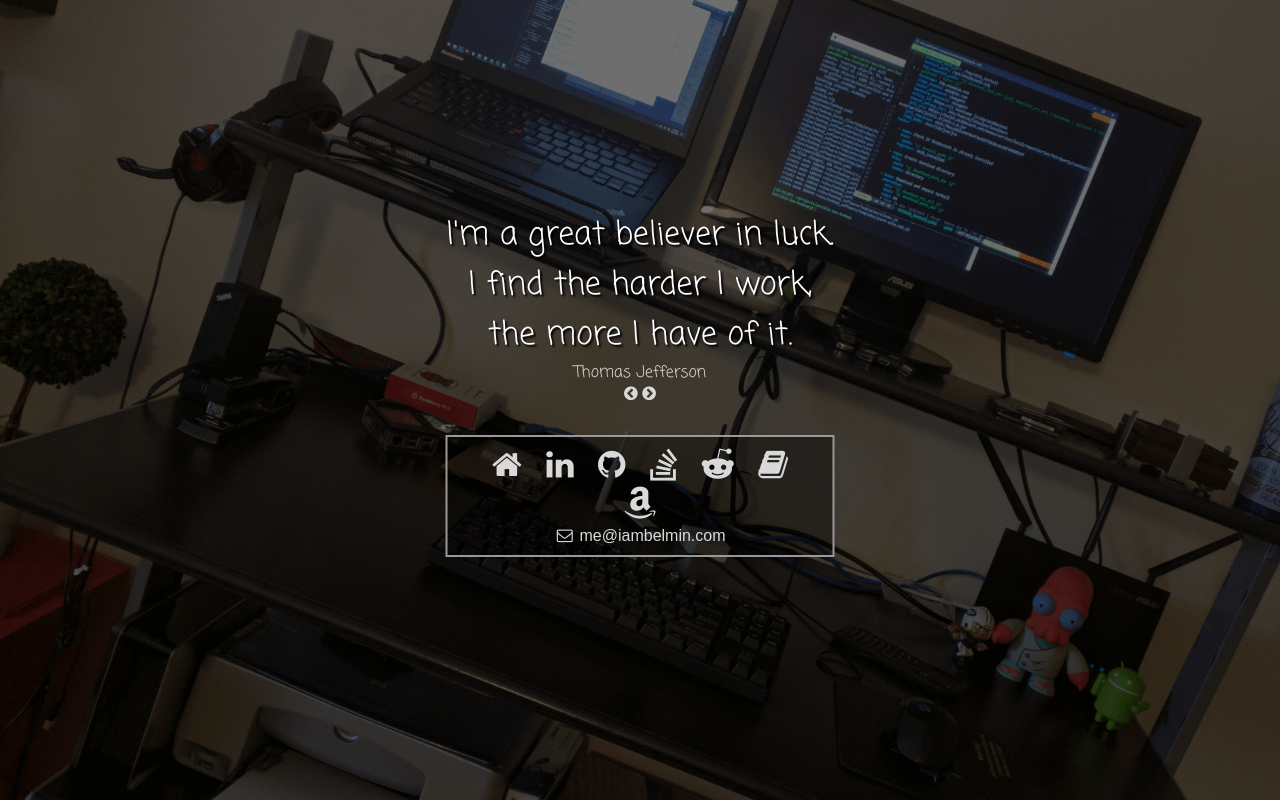
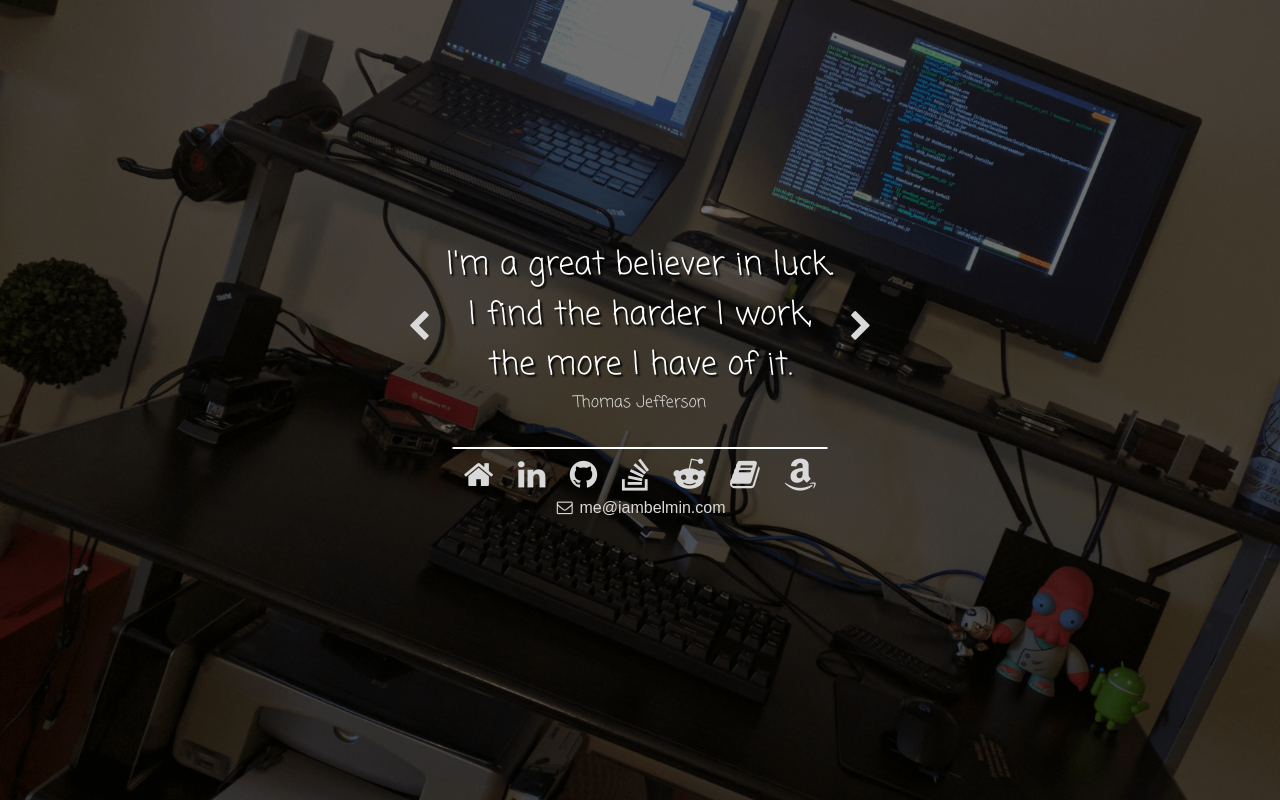
Before and after one commit to belminf/ansible-belm.info, a plain HTML site: page files/content/index.html in a window 1280 px wide. Drawn offline with nearby package versions, Linux system fonts and the light colour scheme; a web font is replaced by a local one.

Commit message:
changed styling for quotes

```diff
--- a/files/content/index.html
+++ b/files/content/index.html
@@ -54,11 +54,12 @@
 </head>
 <body>
   <div id="wrapper">
-    <p id="quote_text"></p>
-    <p id="quote_author"></p>
-    <p id="quote_nav">
-      <a onclick="loadAQuote(-1)"><i title="Previous quote" class="fa fa-chevron-circle-left" aria-hidden="true"></i></a> <a onclick="loadAQuote(1)"><i title="Next quote" class="fa fa-chevron-circle-right" aria-hidden="true"></i></a>
-    </p>
+	<div id="quote">
+	  <a class="quote_nav" id="quote_prev" onclick="loadAQuote(-1)"><i title="Previous quote" class="fa fa-chevron-left fa-2x" aria-hidden="true"></i></a>
+	  <a class="quote_nav" id="quote_next" onclick="loadAQuote(1)"><i title="Next quote" class="fa fa-chevron-right fa-2x" aria-hidden="true"></i></a>
+	  <p class="quote_content" id="quote_text"></p>
+	  <p class="quote_content" id="quote_author"></p>
+	</div>
     <div id="links">
       <ul>
         <li><a href="http://iambelmin.com"><i title="Blog" class="fa fa-home fa-2x"></i></a></li>
--- a/files/content/styles.css
+++ b/files/content/styles.css
@@ -1,10 +1,11 @@
+/* page structure */
 html {
+  height: 100%;
+  width: 100%;
   background-image: url(bg.png);
   background-repeat: no-repeat;
   background-attachment: fixed;
   background-size: cover;
-  height: 100%;
-  width: 100%;
 }
 
 body {
@@ -12,45 +13,70 @@ body {
   background-color: transparent;
 }
 
-div#wrapper {
+#wrapper {
   position: absolute;
   text-align: center;
-  transform: translate(-50%, -50%);
   top: 50%;
   left: 50%;
+  transform: translate(-50%, -50%);
 }
 
-p#quote_text {
+
+/* quote */
+
+#quote {
+  position: relative;
+}
+
+.quote_nav {
+  position: absolute;
+  width: 25px;
+  height: 35px;
+  top: 0;
+  bottom: 0;
+  left: 0;
+  right: 0;
+  margin: auto;
+  cursor: pointer;
+}
+
+#quote_prev {
+  margin-left: 0;
+}
+
+#quote_next {
+  margin-right: 0;
+}
+
+.quote_content {
+  margin: 0 40px;
+}
+
+#quote_text {
   font-family: 'Coming Soon', cursive;
   font-size: 2em;
   color: #fff;
   text-shadow: 2px 2px 2px #000;
-  margin: 0;
 }
 
-p#quote_author {
+#quote_author {
   font-family: 'Coming Soon', cursive;
   font-size: 1em;
   color: #fff;
-  margin: 0;
 }
 
-p#quote_nav {
-  margin: 0;
-  cursor: pointer;
-}
 
-div#links {
+/* links */
+#links {
   width: 375px;
-  background-color: rgba(0, 0, 0, 0.4);
-  border: 2px solid #999;
+  border-top: 2px solid #fff;
   color: #d9d9d9;
-  padding: 10px 5px;
+  padding: 10px 0;
   margin: 32px auto;
 }
 
 ul {
-  margin: 2px;
+  margin: 0;
   padding: 0;
 }
 
@@ -70,6 +96,6 @@ a:focus {
   color: #fff;
 }
 
-p#email {
+#email {
   margin: 2px 0 0;
 }
```
